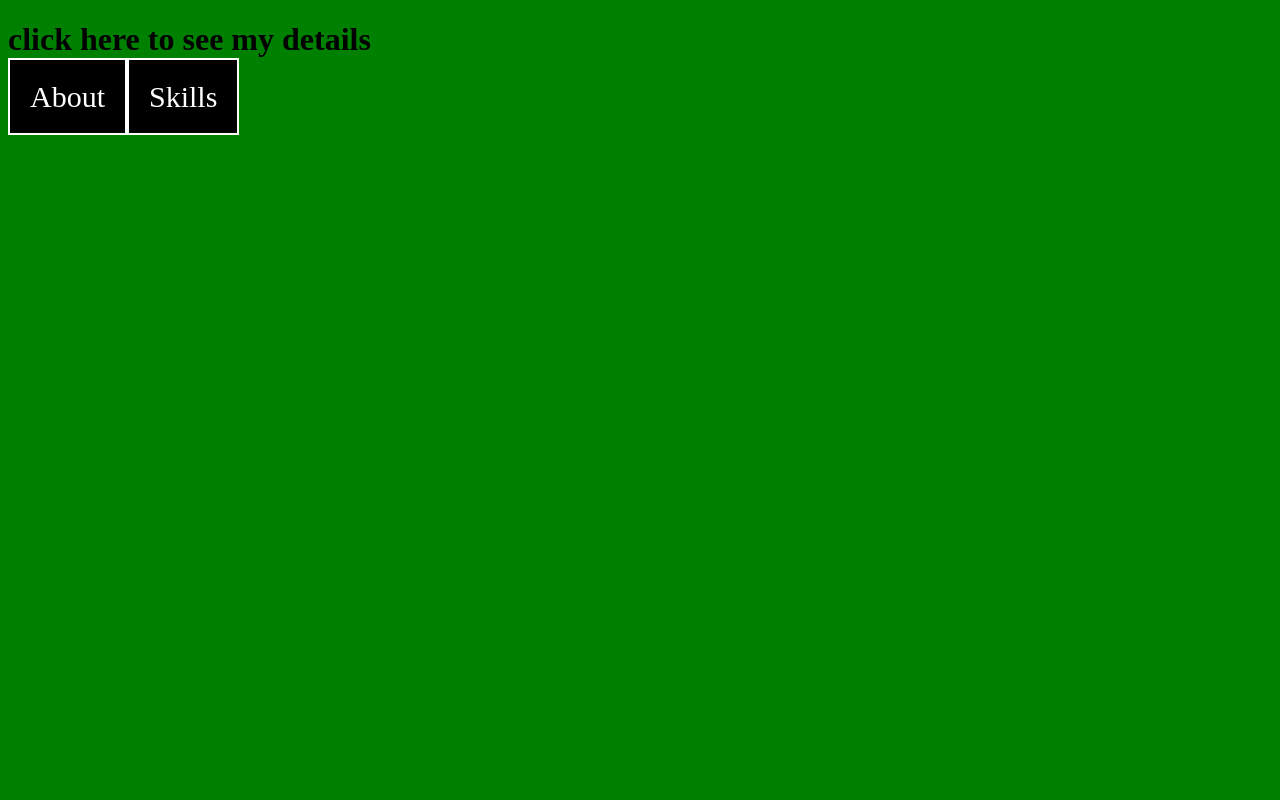
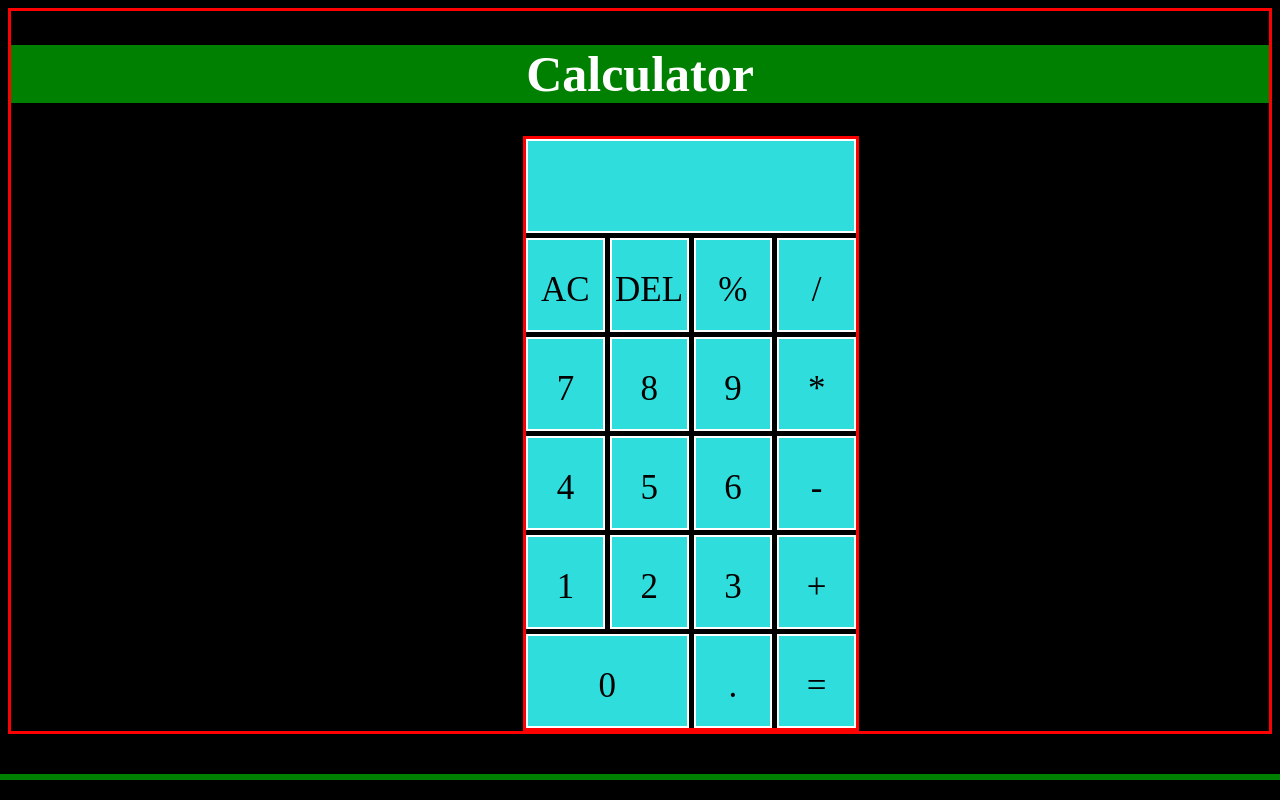
Before and after one commit to Ritikkumar38921/web-Devlop, a plain HTML site: page index.html in a window 1280 px wide. Drawn offline with Linux system fonts and the light colour scheme.

Commit message:
calculator using html and css

```diff
--- a/index.html
+++ b/index.html
@@ -6,42 +6,82 @@
     <meta name="viewport" content="width=device-width, initial-scale=1.0">
     <title>Document</title>
     <style>
+        *{
+            box-sizing: content-box;
+        }
         body{
-            background-color: green;
-        }
-        .nav{
-            display: inline;
-            background-color:black;
-            border: 2px solid white;
-            height: 40px;
-            color:white;
-            font-size: 30px;
-            text-decoration: none;
-            padding: 20px;
+            background-color: black;
+            border:3px solid red;
+            outline-width: 6px;
+            outline-style: solid;
+            outline-color: green;
+            outline-offset: 40px;
+            /* background-color: rgb(135, 141, 141);
+        } */
+    }
+        .container{
+            display: grid;
+            width: 330px;
+            margin-left: 40vw;
+            grid-template-columns:repeat(4,1fr);
+            grid-template-rows: repeat(3,1fr);
+            border:3px solid red;
+
+           gap: 5px 5px;
 
         }
-
-        .container{
-            display: flex;
-            height: 500px;
-            width:500px;
-
+        h1{
+            background-color: green;
+            color:white;
+            text-transform: capitalize;
+            text-align: center;
+            font-size: 50px;
         }
-
-
+        .item{
+            background-color: rgb(48, 221, 221);
+            /* width: 70px; */
+            height: 60px;
+            text-align: center;
+            font-size: 35px;
+            border:2px solid white;
+            padding-top: 30px;
+        }
+        #item-unique{
+            grid-column-start: 1;
+            grid-column-end: 5;
+        }
+        #item0{
+            grid-column-start:1;
+            grid-column-end: 3;
+        }
     </style>
 </head>
 <body>
-    <h1> click here to see my details</h1>
-    <div>
-        <div class="container">
+    <h1>calculator</h1>
+    <div class="container">
+        <div class="item" id="item-unique"></div>
 
-                <div><a class="nav" href="about.html">About</a></div>
-                <div><a class="nav" href="skills.html">Skills</a></div>
-
-
-        </div>
+        <div class="item" id="itemac">AC</div>
+        <div class="item" id="itemdel">DEL</div>
+        <div class="item" id="item%">%</div>
+        <div class="item" id="item/">/</div>
+        <div class="item" id="item7">7</div>
+        <div class="item" id="item8">8</div>
+        <div class="item" id="item9">9</div>
+        <div class="item" id="itemMUL">*</div>
+        <div class="item" id="item4">4</div>
+        <div class="item" id="item5">5</div>
+        <div class="item" id="item6">6</div>
+        <div class="item" id="item-">-</div>
+        <div class="item" id="item1">1</div>
+        <div class="item" id="item2">2</div>
+        <div class="item" id="item3">3</div>
+        <div class="item" id="item+">+</div>
+        <div class="item" id="item0">0</div>
+        <div class="item" id="item.">.</div>
+        <div class="item" id="item=">=</div>
 
     </div>
+
 </body>
 </html>
```
